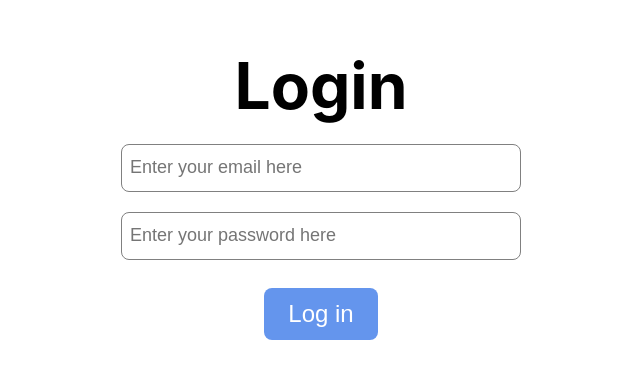
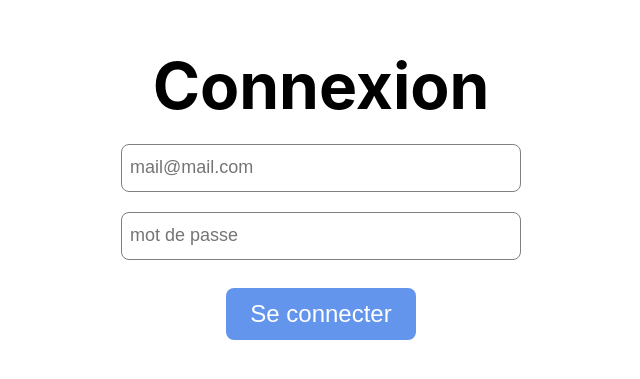
Before and after one commit to MatthieuBleichner/ScriptorArtisFront, a React (Create React App) app: page / in a window 1280 px wide. Shown: the part 203-582 px from the top of the page, without its empty margins (319-959 px from the left). Built offline with nearby package versions, Linux system fonts and the light colour scheme.

Commit message:
chore(CleanUp): clean up the code

```diff
--- a/src/components/Task.tsx
+++ b/src/components/Task.tsx
@@ -60,7 +60,6 @@ function Task({ id, index, deleteTask }: ITaskProps): JSX.Element {
           {...provided.dragHandleProps}
         >
           <ListItem
-            // alignItems="center"
             secondaryAction={
               <IconButton
                 edge="end"
--- a/src/components/TaskCreator.tsx
+++ b/src/components/TaskCreator.tsx
@@ -46,11 +46,7 @@ function TaskCreator({ onTaskCreated }: TaskCreatorProps): JSX.Element {
 
   const [createTask] = useMutation(CREATE_TASK);
 
-  const {
-    // loading: tasksLoading,
-    // error: tasksError,
-    data: usersData,
-  } = useQuery(GET_ALL_USERS, {});
+  const { data: usersData } = useQuery(GET_ALL_USERS, {});
 
   const onTitleChanged = (e: React.ChangeEvent<HTMLInputElement>): void => {
     setTitle(e.target.value);
@@ -69,6 +65,7 @@ function TaskCreator({ onTaskCreated }: TaskCreatorProps): JSX.Element {
   };
 
   const onCreateTask = (): void => {
+    console.log("onCreateTask", userId);
     createTask({
       variables: {
         input: {
@@ -93,13 +90,6 @@ function TaskCreator({ onTaskCreated }: TaskCreatorProps): JSX.Element {
 
   return (
     <Stack
-      //   style={{
-      //     width: "100%",
-      //     flexDirection: "row",
-      //     borderWidth: 1,
-      //     alignItems: "flex-start",
-      //     justifyContent: "space-around",
-      //   }}
       direction="row"
       alignItems="center"
       justifyContent="center"
--- a/src/i18n/config.ts
+++ b/src/i18n/config.ts
@@ -6,7 +6,7 @@ import frTranslation from "./fr/translation.json";
 i18next
   .use(initReactI18next)
   .init({
-    lng: "en", // if you're using a language detector, do not define the lng option
+    lng: "fr", // if you're using a language detector, do not define the lng option
     debug: true,
     supportedLngs: ["en", "fr"],
     resources: {
--- a/src/i18n/en/translation.json
+++ b/src/i18n/en/translation.json
@@ -1,5 +1,15 @@
 {
     "ToDo": "To Do",
     "InProgress": "In Progress",
-    "Done": "Done"
+    "Done": "Done",
+    "Authentication": {
+        "Title": "Login",
+        "EmailError" : "Please enter your email",
+        "EmailNotValid": "Please enter a valid email",
+        "MissingPassword": "Please enter a password",
+        "InvalidMailOrPassword": "Invalid mail or password",
+        "EnterMail": "Enter your email here",
+        "EnterPassword": "Enter your password here",
+        "Login" : "Login"
+    }
 }
--- a/src/i18n/fr/translation.json
+++ b/src/i18n/fr/translation.json
@@ -1,5 +1,15 @@
 {
     "ToDo": "A faire",
     "InProgress": "En cours",
-    "Done": "Terminé"
+    "Done": "Terminé",
+    "Authentication": {
+        "Title": "Connexion",
+        "EmailError" : "Merci d'entrer votre email",
+        "EmailNotValid": "Email non valide",
+        "MissingPassword": "Merci d'entrer votre mot de passe",
+        "InvalidMailOrPassword": "email ou mot de passe non valide",
+        "EnterMail": "mail@mail.com",
+        "EnterPassword": "mot de passe",
+        "Login" : "Se connecter"
+    }
 }
--- a/src/pages/Authentication.tsx
+++ b/src/pages/Authentication.tsx
@@ -3,12 +3,7 @@ import "./Authentication.css";
 import { useNavigate } from "react-router-dom";
 import { useMutation } from "@apollo/client";
 import { gql } from "../../src/__generated__/gql";
-// import {
-//   type Task as ITask,
-//   type TaskFilters,
-// } from "../../src/__generated__/graphql";
-
-// import { useNavigate } from "react-router-dom";
+import { useTranslation } from "react-i18next";
 
 const LOGIN = gql(/* GraphQL */ `
   mutation login($input: loginInput!) {
@@ -17,6 +12,8 @@ const LOGIN = gql(/* GraphQL */ `
 `);
 
 const Login = (): JSX.Element => {
+  const { t } = useTranslation();
+
   const [email, setEmail] = useState("");
   const [password, setPassword] = useState("");
   const [emailError, setEmailError] = useState("");
@@ -25,27 +22,23 @@ const Login = (): JSX.Element => {
   const [login] = useMutation(LOGIN);
   const navigate = useNavigate();
 
-  // const navigate = useNavigate();
-
   const onButtonClick = (): void => {
-    console.log("onButtonClick");
-    // Set initial error values to empty
     setEmailError("");
     setPasswordError("");
 
     // Check if the user has entered both fields correctly
     if (email === "") {
-      setEmailError("Please enter your email");
+      setEmailError(t("Authentication.EmailError"));
       return;
     }
 
     if (!/^[\w-.]+@([\w-]+\.)+[\w-]{2,4}$/.test(email)) {
-      setEmailError("Please enter a valid email");
+      setEmailError(t("Authentication.EmailNotValid"));
       return;
     }
 
     if (password === "") {
-      setPasswordError("Please enter a password");
+      setPasswordError(t("Authentication.MissingPassword"));
       return;
     }
 
@@ -66,24 +59,24 @@ const Login = (): JSX.Element => {
           document.cookie = "token=" + res?.data?.login;
           navigate("/Dashboard");
         } else {
-          setPasswordError("Invalid mail or password");
+          setPasswordError(t("Authentication.InvalidMailOrPassword"));
         }
       })
       .catch(() => {
-        setPasswordError("Wrong mail or password");
+        setPasswordError(t("Authentication.InvalidMailOrPassword"));
       });
   };
 
   return (
     <div className={"mainContainer"}>
       <div className={"titleContainer"}>
-        <div>Login</div>
+        <div>{t("Authentication.Title")}</div>
       </div>
       <br />
       <div className={"inputContainer"}>
         <input
           value={email}
-          placeholder="Enter your email here"
+          placeholder={t("Authentication.EnterMail")}
           onChange={(ev) => {
             setEmail(ev.target.value);
           }}
@@ -96,7 +89,7 @@ const Login = (): JSX.Element => {
         <input
           type={"password"}
           value={password}
-          placeholder="Enter your password here"
+          placeholder={t("Authentication.EnterPassword")}
           onChange={(ev) => {
             setPassword(ev.target.value);
           }}
@@ -110,7 +103,7 @@ const Login = (): JSX.Element => {
           className={"inputButton"}
           type="button"
           onClick={onButtonClick}
-          value={"Log in"}
+          value={t("Authentication.Login")}
         />
       </div>
     </div>
--- a/src/pages/Dashboard.css
+++ b/src/pages/Dashboard.css
@@ -28,6 +28,12 @@
   color: #61dafb;
 }
 
+.Dashboard-selector {
+    display: "flex";
+    width: 1110;
+    padding: 10;
+}
+
 @keyframes Dashboard-logo-spin {
   from {
     transform: rotate(0deg);
--- a/src/pages/Dashboard.tsx
+++ b/src/pages/Dashboard.tsx
@@ -10,7 +10,6 @@ import {
 import { DragDropContext } from "react-beautiful-dnd";
 import TaskCreator from "../components/TaskCreator";
 import TaskSelector from "../components/TaskSelector";
-import Cookies from "js-cookie";
 
 // Define GraphQl functions
 
@@ -61,13 +60,10 @@ const GET_ALL_TASKS = gql(/* GraphQL */ `
 
 // Define Dashboard page
 function Dashboard(): JSX.Element {
-  const { loading, error, data } = useQuery(GET_STATES, {});
-
-  console.log(" @@@@@@@@@@@@@@@@@@@@@@@@@ Cookies", Cookies.get("token"));
+  const { loading, data } = useQuery(GET_STATES, {});
 
   const [updateTask] = useMutation(UPDATE_TASK);
   const [deleteTask] = useMutation(DELETE_TASK);
-  console.log("=======> loading", loading, "error", error, "data", data);
 
   const [columns, setColumns] = useState<Record<number, number[]>>();
   const [fileringCritria, setFilteringCriteria] = useState<TaskFilters>({});
@@ -177,10 +173,8 @@ function Dashboard(): JSX.Element {
   );
 
   const onTaskCreated = (task: ITask): void => {
-    console.log("On task created", task);
     if (task.state === null || task.state === undefined) return;
     const columnId: number = task.state.id;
-    console.log("On task created", columnId, columns);
     if (columns === undefined) return;
     const updatedColumns = {
       ...columns,
@@ -198,9 +192,10 @@ function Dashboard(): JSX.Element {
         style={{ backgroundColor: "#c5c5c5" }}
       >
         <div
+          className="Dashboard-selector"
           style={{
             display: "flex",
-            width: 1090,
+            width: 1110,
             flexDirection: "row",
             backgroundColor: "white",
             borderRadius: 2,
@@ -212,7 +207,7 @@ function Dashboard(): JSX.Element {
         <div
           style={{
             display: "flex",
-            width: 1090,
+            width: 1110,
             flexDirection: "row",
             backgroundColor: "white",
             marginTop: 5,
```
Also changed, not shown: src/App copy.tsx (added, +16 -0 lines), src/components/Column.tsx (+4 -25 lines).
